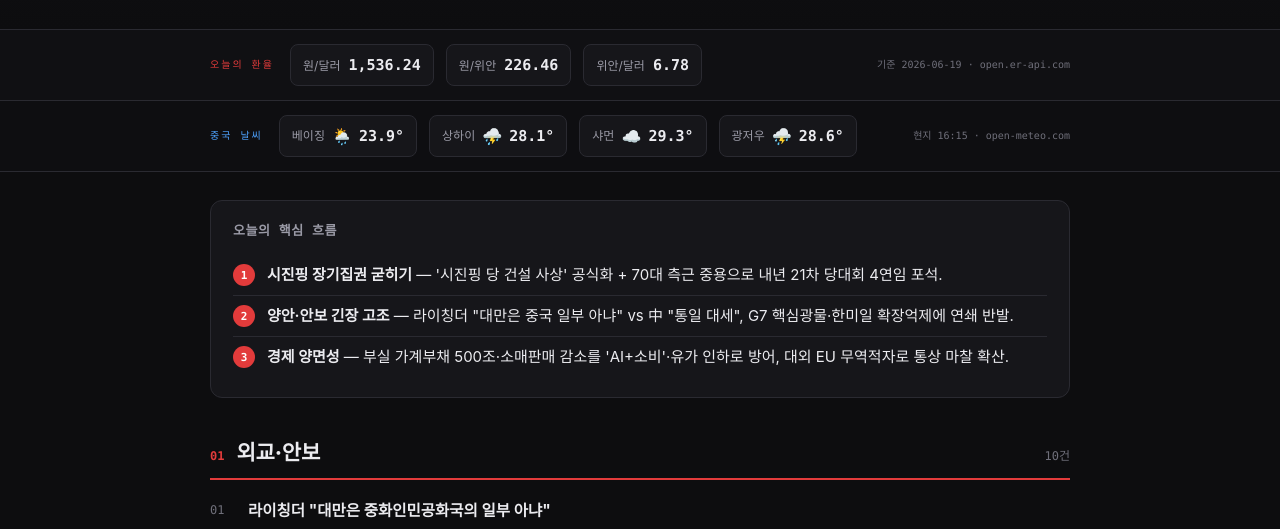
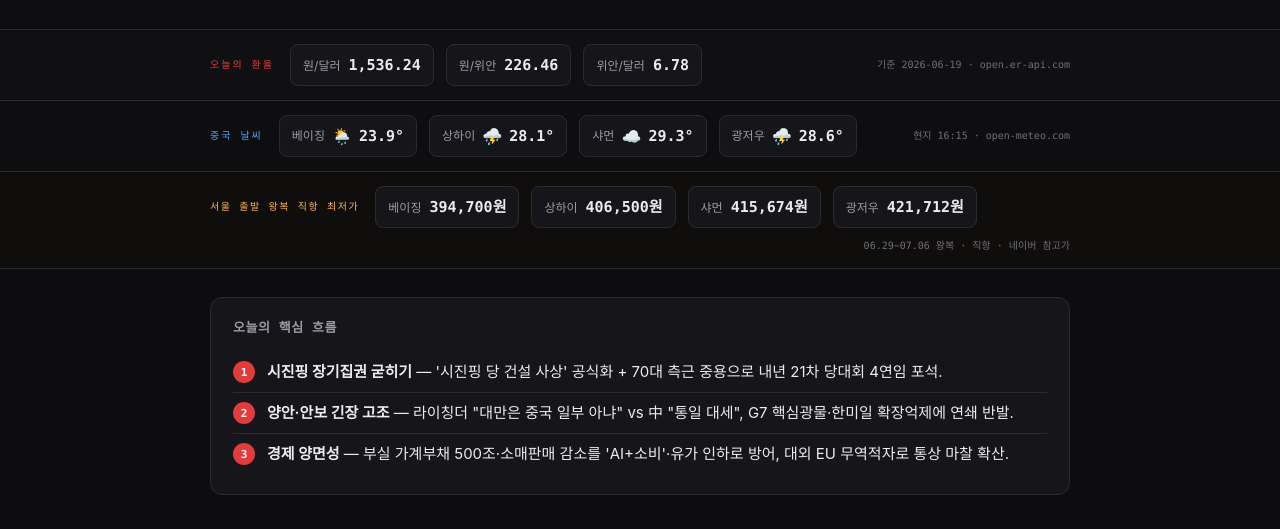
Before and after one commit to KIM7022/china-daily-brief, a plain HTML site: page editions/2026-06-19.html in a window 1280 px wide. Shown: the part 207-736 px from the top of the page. Drawn offline with Linux system fonts and the light colour scheme.

Commit message:
李⑥씠???곗씪由?釉뚮━??2026-06-19

```diff
--- a/editions/2026-06-19.html
+++ b/editions/2026-06-19.html
@@ -82,6 +82,15 @@
   .wx-chip .t{font-size:15px;font-weight:800;font-family:var(--mono);}
   .wx-src{font-family:var(--mono);font-size:10px;color:var(--dim);margin-left:auto;}
   @media(max-width:560px){.wx-src{width:100%;margin-left:0;}}
+  .flband{border-bottom:1px solid var(--line);background:#100d0d;}
+  .fl-inner{max-width:900px;margin:0 auto;padding:14px 20px;display:flex;flex-wrap:wrap;gap:10px 12px;align-items:center;}
+  .fl-label{font-family:var(--mono);font-size:10px;letter-spacing:.16em;text-transform:uppercase;color:#ffb454;margin-right:4px;}
+  a.fl-chip{display:flex;align-items:baseline;gap:8px;background:var(--panel);border:1px solid var(--line);border-radius:8px;padding:8px 12px;text-decoration:none;}
+  a.fl-chip:hover{border-color:#ffb454;text-decoration:none;}
+  a.fl-chip .c{font-size:12px;color:var(--mut);}
+  a.fl-chip .p{font-size:15px;font-weight:800;font-family:var(--mono);color:var(--tx);}
+  .fl-src{font-family:var(--mono);font-size:10px;color:var(--dim);margin-left:auto;}
+  @media(max-width:560px){.fl-src{width:100%;margin-left:0;}}
   footer{border-top:1px solid var(--line);margin-top:40px;}
   .foot-inner{max-width:900px;margin:0 auto;padding:26px 20px 50px;font-family:var(--mono);font-size:11px;color:var(--dim);letter-spacing:.08em;line-height:1.9;}
   @media(max-width:560px){.hero-inner{padding:30px 18px 24px;}.sec-c{display:none;}.nav-brand{font-size:14px;}}
@@ -129,6 +138,17 @@
     <span class="wx-chip"><span class="c">샤먼</span><span class="e">☁️</span><span class="t">29.3°</span></span>
     <span class="wx-chip"><span class="c">광저우</span><span class="e">⛈️</span><span class="t">28.6°</span></span>
     <span class="wx-src">현지 16:15 · open-meteo.com</span>
+  </div>
+</div>
+
+<div class="flband">
+  <div class="fl-inner">
+    <span class="fl-label">서울 출발 왕복 직항 최저가</span>
+    <a class="fl-chip" href="https://flight.naver.com/flights/international/ICN-PEK-20260629/PEK-ICN-20260706?adult=1&amp;fareType=Y" target="_blank" rel="noopener"><span class="c">베이징</span><span class="p">394,700원</span></a>
+    <a class="fl-chip" href="https://flight.naver.com/flights/international/ICN-PVG-20260629/PVG-ICN-20260706?adult=1&amp;fareType=Y" target="_blank" rel="noopener"><span class="c">상하이</span><span class="p">406,500원</span></a>
+    <a class="fl-chip" href="https://flight.naver.com/flights/international/ICN-XMN-20260629/XMN-ICN-20260706?adult=1&amp;fareType=Y" target="_blank" rel="noopener"><span class="c">샤먼</span><span class="p">415,674원</span></a>
+    <a class="fl-chip" href="https://flight.naver.com/flights/international/ICN-CAN-20260629/CAN-ICN-20260706?adult=1&amp;fareType=Y" target="_blank" rel="noopener"><span class="c">광저우</span><span class="p">421,712원</span></a>
+    <span class="fl-src">06.29~07.06 왕복 · 직항 · 네이버 참고가</span>
   </div>
 </div>
 
```
Also changed, not shown: index.html (+20 -0 lines).
